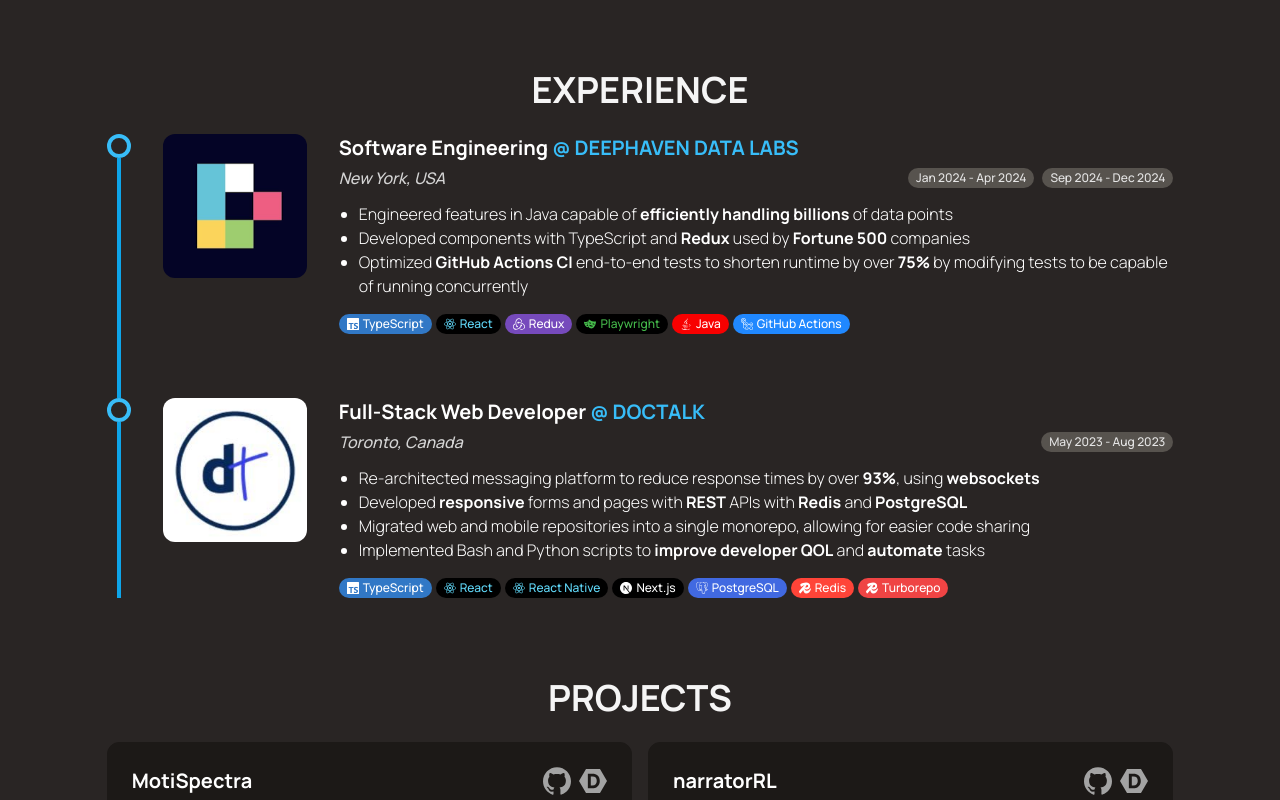
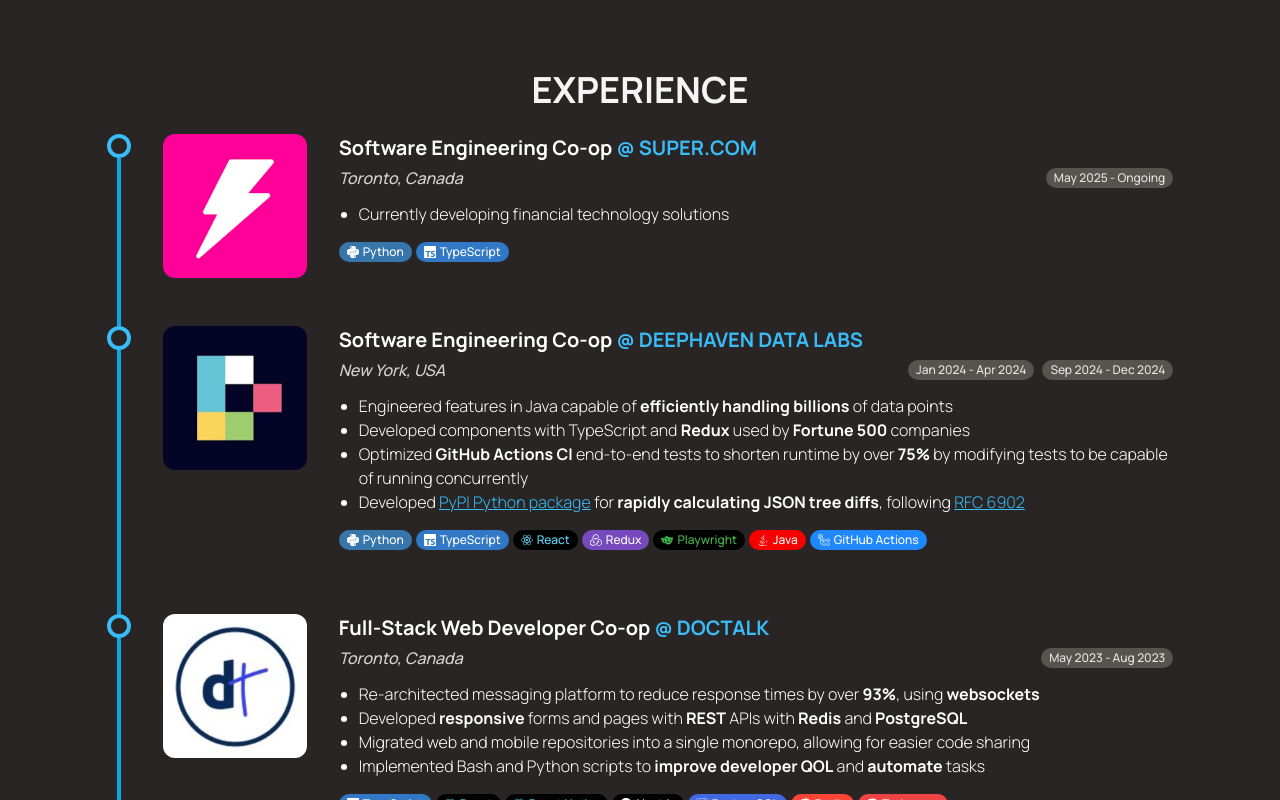
Before and after one commit to wusteven815/website, a Next.js app: page / in a window 1280 px wide. Shown: the part 860-1660 px from the top of the page. Built offline with nearby package versions, Linux system fonts and the light colour scheme.

Commit message:
feat: update experience

```diff
--- a/src/components/landing/Experience.tsx
+++ b/src/components/landing/Experience.tsx
@@ -5,6 +5,7 @@
   NextJsCard,
   PlaywrightCard,
   PostgreSQLCard,
+  PythonCard,
   ReactCard,
   ReactNativeCard,
   RedisCard,
@@ -19,11 +20,27 @@
       <h1 className="text-3xl lg:text-4xl font-bold text-neutral-100 mb-6">EXPERIENCE</h1>
       <div className="grid grid-cols-experience gridlg:grid-cols-experienceLg w-full gap-x-6 lg:gap-x-8">
         <ExperienceCard
+          company="Super.com"
+          logoUrl="/logos/super.png"
+          location="Toronto, Canada"
+          times={["May 2025 - Ongoing"]}
+          role="Software Engineering Co-op"
+        >
+          <ul>
+            <li>Currently developing financial technology solutions</li>
+          </ul>
+          <div className="flex flex-wrap gap-1 mt-4">
+            <PythonCard />
+            <TypeScriptCard />
+          </div>
+        </ExperienceCard>
+
+        <ExperienceCard
           company="Deephaven Data Labs"
           logoUrl="/logos/deephaven.png"
           location="New York, USA"
           times={["Jan 2024 - Apr 2024", "Sep 2024 - Dec 2024"]}
-          role="Software Engineering"
+          role="Software Engineering Co-op"
         >
           <ul>
             <li>
@@ -38,8 +55,19 @@
               Optimized <b>GitHub Actions CI </b>end-to-end tests to shorten runtime by over
               <b> 75%</b> by modifying tests to be capable of running concurrently
             </li>
+            <li>
+              Developed{" "}
+              <a href="https://pypi.org/project/pyjsonpatch/" className="text-sky-400 underline">
+                PyPI Python package
+              </a>{" "}
+              for <b>rapidly calculating JSON tree diffs</b>, following{" "}
+              <a href="https://tools.ietf.org/html/rfc6902" className="text-sky-400 underline">
+                RFC 6902
+              </a>
+            </li>
           </ul>
           <div className="flex flex-wrap gap-1 mt-4">
+            <PythonCard />
             <TypeScriptCard />
             <ReactCard />
             <ReduxCard />
@@ -54,7 +82,7 @@
           logoUrl="/logos/doctalk.png"
           location="Toronto, Canada"
           times={["May 2023 - Aug 2023"]}
-          role="Full-Stack Web Developer"
+          role="Full-Stack Web Developer Co-op"
           noMarginBottom
         >
           <ul>
--- a/src/components/landing/Hero.tsx
+++ b/src/components/landing/Hero.tsx
@@ -44,7 +44,11 @@
             <iconButton.icon className="w-8 h-8 lg:w-10 lg:h-10" />
           </a>
         ))}
-        <Link className="border-2 px-2 lg:px-3 py-0.5 lg:py-1.5 rounded-lg" href="/resume.pdf">
+        <Link
+          className="border-2 px-2 lg:px-3 py-0.5 lg:py-1.5 rounded-lg hover:text-sky-400 hover:border-sky-400
+          transition-colors duration-200"
+          href="/resume.pdf"
+        >
           Resume
         </Link>
       </div>
--- a/src/components/landing/Projects.tsx
+++ b/src/components/landing/Projects.tsx
@@ -4,7 +4,7 @@
   FIRSTRoboticsCard,
   MotiSpectraCard,
   NarratorRLCard,
-  ReviewRecapCard,
+  WLP4CompilerCard,
 } from "@/components/Cards/Common";
 import useIntersectionObserver from "@/hooks/useIntersectionObserver";
 import Link from "next/link";
@@ -21,7 +21,7 @@
       <div className="w-full grid grid-cols-1 gridlg:grid-cols-2 gap-4">
         <MotiSpectraCard />
         <NarratorRLCard />
-        <ReviewRecapCard />
+        <WLP4CompilerCard />
         <FIRSTRoboticsCard />
       </div>
       <Link
```
Also changed, not shown: public/logos/super.png (added).
